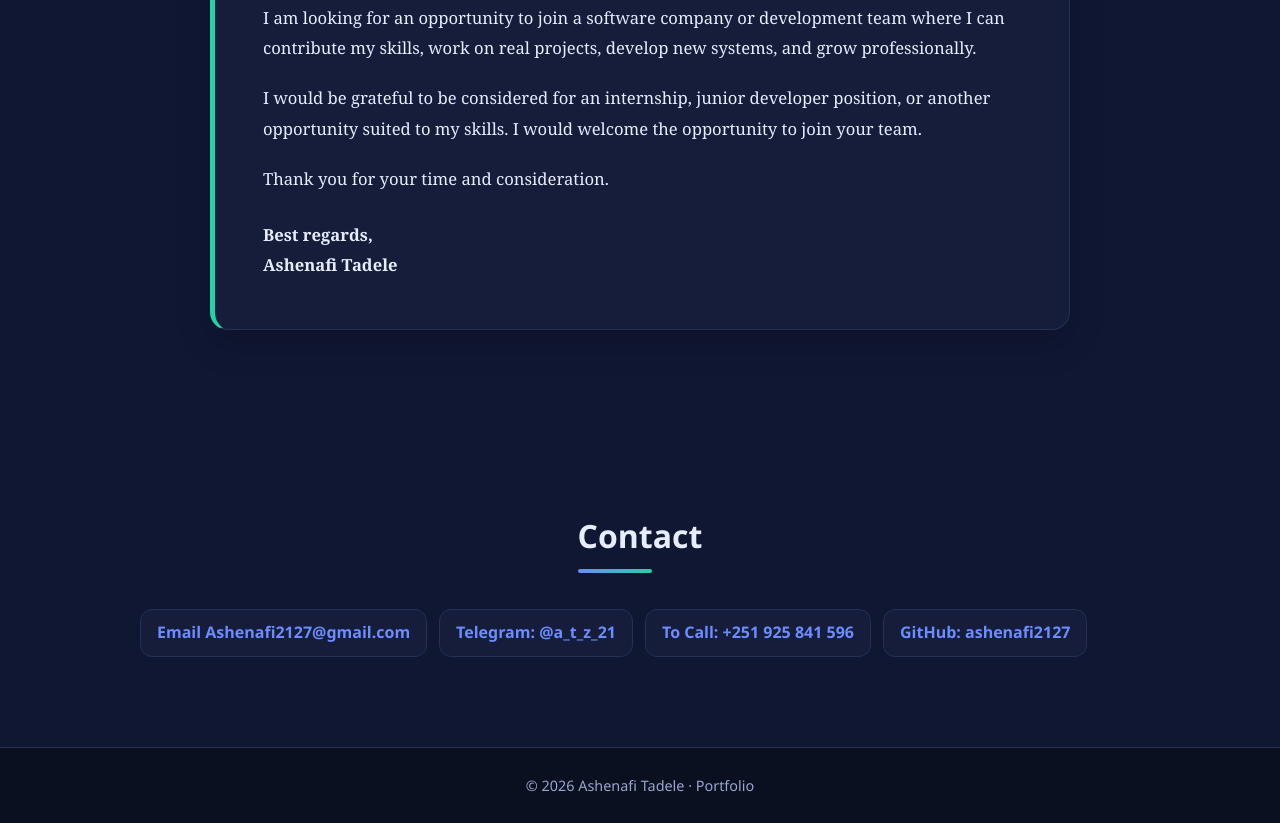
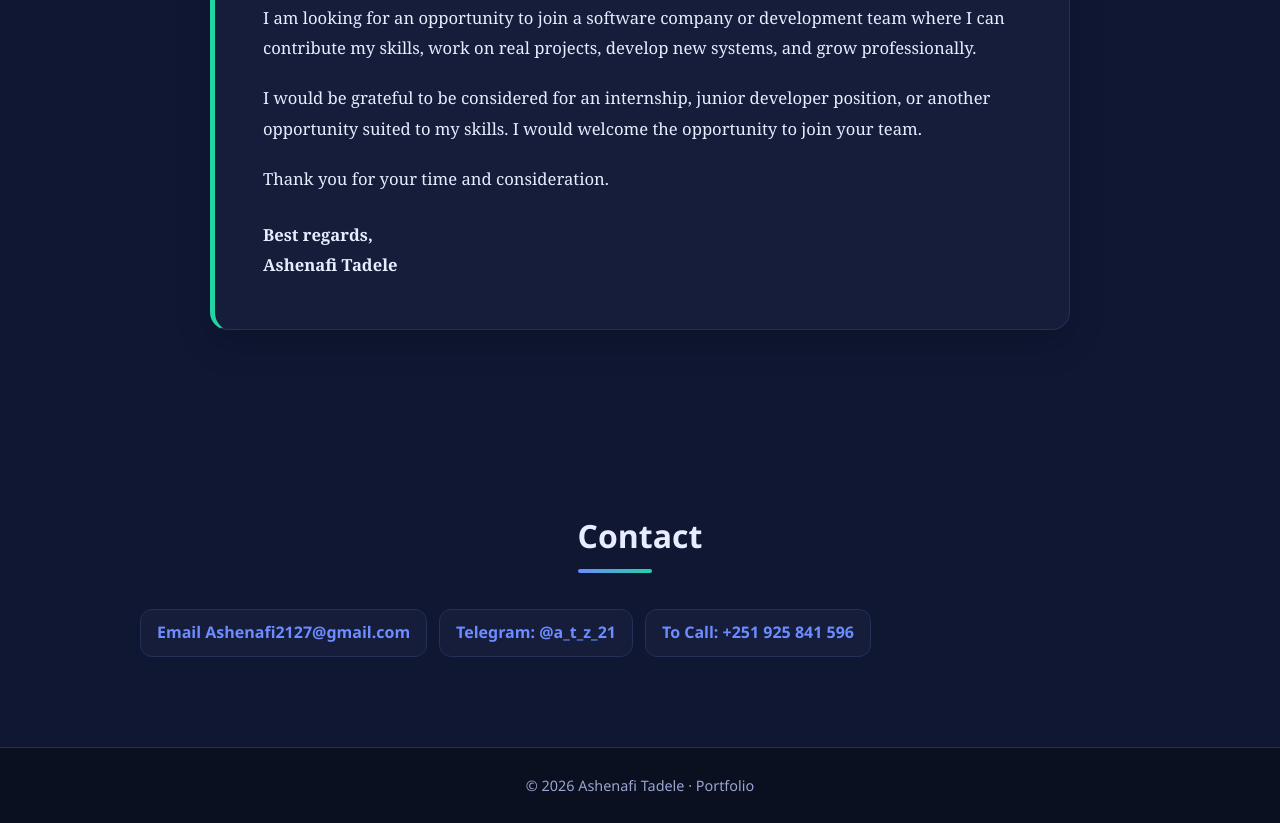
Before and after one commit to ashenafi2127/ashenafi2127.github.io, a plain HTML site: page mycv.html in a window 1280 px wide. Shown: the part 3685-4508 px from the top of the page. Drawn offline with Linux system fonts and the light colour scheme.

Commit message:
Update mycv.html

```diff
--- a/mycv.html
+++ b/mycv.html
@@ -180,7 +180,7 @@
           <a href="https://mail.google.com/mail/?view=cm&amp;fs=1&amp;to=ashenafitadele2127%40gmail.com" target="_blank" rel="noopener noreferrer">Email Ashenafi2127@gmail.com</a>
           <a href="https://t.me/a_t_z_21">Telegram: @a_t_z_21</a>
           <a href="tel:+251925841596"> To Call: +251 925 841 596</a>
-          <a href="https://github.com/ashenafi2127" rel="noopener noreferrer">GitHub: ashenafi2127</a>
+          <!-- <a href="https://github.com/ashenafi2127" rel="noopener noreferrer">GitHub: ashenafi2127</a> -->
         </div>
       </div>
     </section>
```
